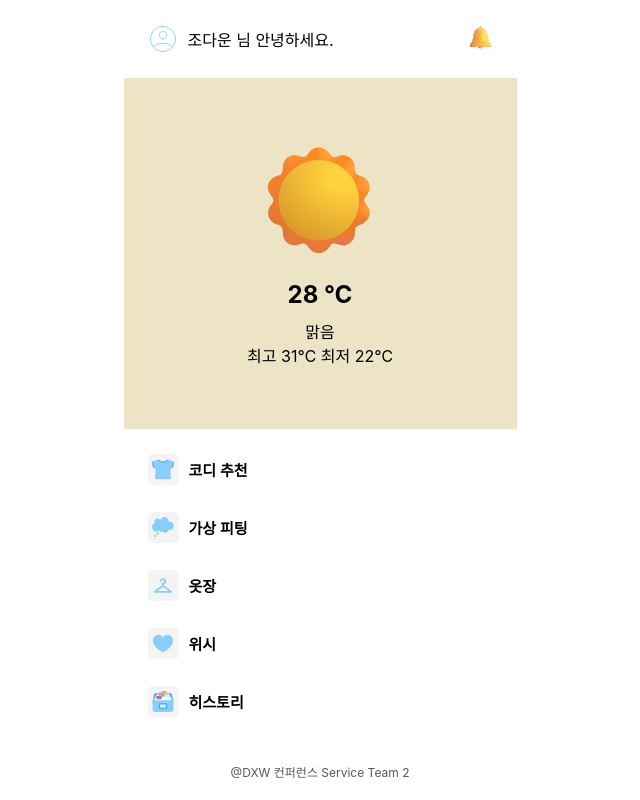
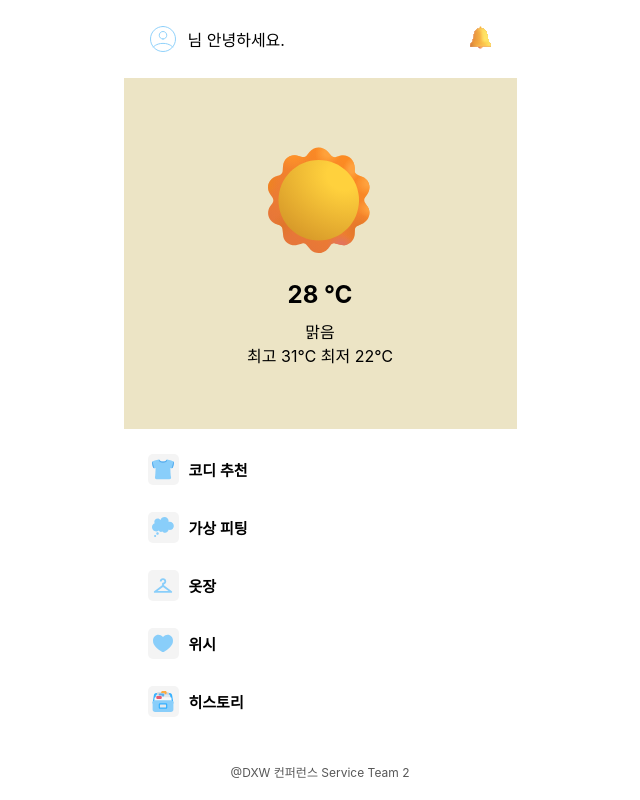
Before and after one commit to git-hubsalt/omoib-frontend, a React (Create React App) app: page / in a window 1280 px wide. Shown: the whole page, without its empty margins (320-960 px from the left). Built offline with nearby package versions, Linux system fonts and the light colour scheme; no server answers; a web font is replaced by a local one.

Commit message:
feat: 로그인 시 유저 정보 받아오도록 수정

```diff
--- a/src/pages/KakaoCallback/index.tsx
+++ b/src/pages/KakaoCallback/index.tsx
@@ -1,18 +1,29 @@
 import {useEffect} from "react";
 import {useNavigate} from "react-router-dom";
 import useAuthStore from '../../stores/authStore';
+import useUserInfoStore from "../../stores/userStore";
 
 const KakaoCallback = () => {
   const navigate = useNavigate();
   const searchParams = new URLSearchParams(window.location.search);
-  const isNewUser = searchParams.get("isNewUser");
+  const isNewUser = searchParams.get('isNewUser');
   const token = searchParams.get('token');
   const { login } = useAuthStore();
+  const { setUserInfo } = useUserInfoStore();
 
   useEffect(() => {
     if (token) {
       console.log(`token: ${token}`);
       login(token);
+    }
+
+    if (!isNewUser) {
+      const username = searchParams.get('username');
+      const profileUrl = searchParams.get('profileUrl');
+
+      if (username) {
+        setUserInfo({ username, profileUrl });
+      }
     }
 
     const redirectUrl = (isNewUser) ? '/signup' : '/';
--- a/src/pages/MainPage/index.tsx
+++ b/src/pages/MainPage/index.tsx
@@ -1,7 +1,6 @@
 import React from 'react';
 import WeatherCard from '../../components/WeatherCard/index';
 import MainList from '../../components/MainList/index';
-import { ReactComponent as Cloud } from '../../assets/weathers/cloud.svg';
 import { ReactComponent as Sun } from '../../assets/weathers/sun.svg';
 import { PageLayout, MainListWrapper, ProfileBox, TextBox, HeaderBox, NoticeWrapper, ProfileIconWrapper } from './style';
 import { ReactComponent as TshirtIcon } from '../../assets/main/t-shirt.svg';
@@ -10,11 +9,13 @@ import { ReactComponent as ClosetIcon } from '../../assets/main/closet.svg';
 import { ReactComponent as WishIcon } from '../../assets/main/heart.svg';
 import { ReactComponent as HistoryIcon } from '../../assets/main/file-box.svg';
 import { ReactComponent as Notice } from '../../assets/main/bell.svg';
-import { ReactComponent as ProfileIcon } from '../../assets/profile-small.svg';
+import ProfileIcon from '../../assets/profile-small.svg';
 import { useNavigate } from 'react-router-dom';
+import useUserInfoStore from "../../stores/userStore";
 
 export default function MainPage() {
   const navigate = useNavigate(); // useNavigate 사용
+  const { userInfo } = useUserInfoStore();
 
   const handleNoticeClick = () => {
     navigate('/notice'); // /notice 경로로 이동
@@ -24,15 +25,22 @@ export default function MainPage() {
     navigate('/my-page'); // /notice 경로로 이동
   };
 
+  const getProfileImage = () => {
+    if (userInfo && userInfo.profileUrl) {
+      return userInfo.profileUrl;
+    } else {
+      return ProfileIcon;
+    }
+  }
 
   return (
     <PageLayout>
       <HeaderBox>
       <ProfileBox>
-        <ProfileIconWrapper>
-          <ProfileIcon onClick={handleMyPageClick}/>
+        <ProfileIconWrapper onClick={handleMyPageClick}>
+          <img src={getProfileImage()} width={30} height={30} alt={'profile_image'} />
         </ProfileIconWrapper>
-        <p>조다운 님 안녕하세요.</p>
+        <p>{(userInfo) && (userInfo.username)} 님 안녕하세요.</p>
       </ProfileBox>
         <NoticeWrapper>
           <Notice onClick={handleNoticeClick} /> {/* Notice 클릭 이벤트 추가 */}
--- a/src/pages/MainPage/style.ts
+++ b/src/pages/MainPage/style.ts
@@ -39,6 +39,7 @@ export const ProfileIconWrapper = styled.div`
     cursor: pointer;
     display: flex;
     align-items: center;
+    border-radius: 100%;
 `;
 
 export const NoticeWrapper = styled.div`
--- a/src/pages/SignupPage/index.tsx
+++ b/src/pages/SignupPage/index.tsx
@@ -12,11 +12,13 @@ import ClickButton from "../../components/Button/ClickButton";
 import {useNavigate} from 'react-router-dom';
 import BodyImageUploader from '../../components/Uploader/BodyImageUploader';
 import { useMutation } from '@tanstack/react-query';
-import { postSignup } from '../../apis/signup'; // useNavigate 추가
+import { postSignup } from '../../apis/user';
+import useAuthStore from "../../stores/authStore"; // useNavigate 추가
 
 const SignupPage = () => {
   const [nickname, setNickname] = useState<string>('');
   const [bodyImage, setBodyImage] = useState<File | null>(null);
+  const authStore = useAuthStore();
   const signup = useMutation({
     mutationFn: ({ username, image }: { username: string; image: File }) => postSignup(username, image),
     onSuccess: () => {
@@ -41,6 +43,7 @@ const SignupPage = () => {
 
   const handleButtonClick = () => {
     if (bodyImage) {
+      console.log(`signup token: ${authStore.accessToken}`);
       signup.mutate({ username: nickname, image: bodyImage });
     }
   };
--- /dev/null
+++ b/src/stores/userStore.ts
@@ -0,0 +1,20 @@
+import {create} from "zustand/index";
+
+interface UserInfo {
+  username: string;
+  profileUrl: string | null;
+}
+
+interface UserState {
+  userInfo: UserInfo | null;
+  setUserInfo: (userInfo: UserInfo) => void;
+}
+
+const useUserInfoStore = create<UserState>()(
+  set => ({
+    userInfo: null,
+    setUserInfo: (userInfo: UserInfo) => set({ userInfo: userInfo}),
+  })
+)
+
+export default useUserInfoStore;
```
Also changed, not shown: src/apis/user.ts (renamed from src/apis/signup.ts).
